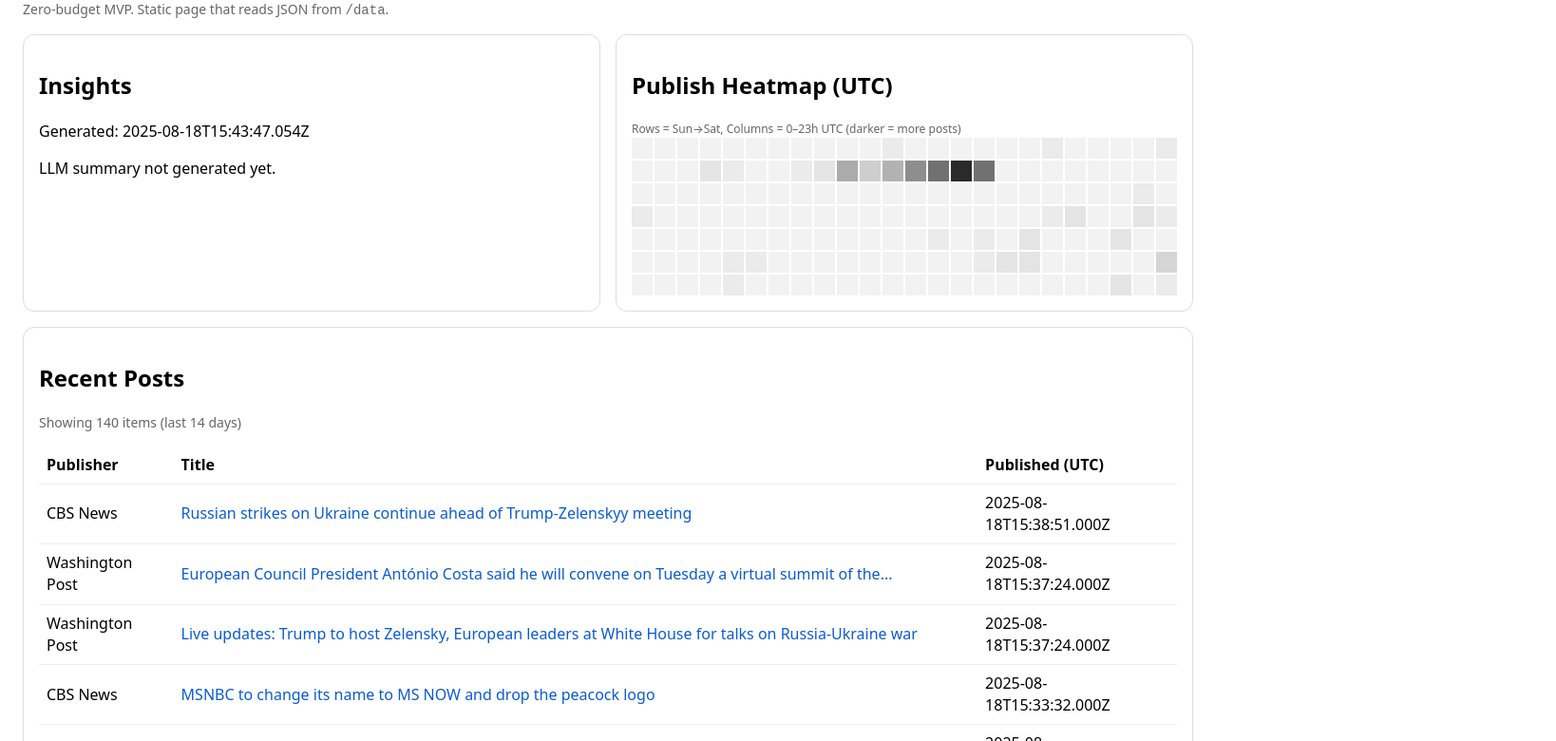
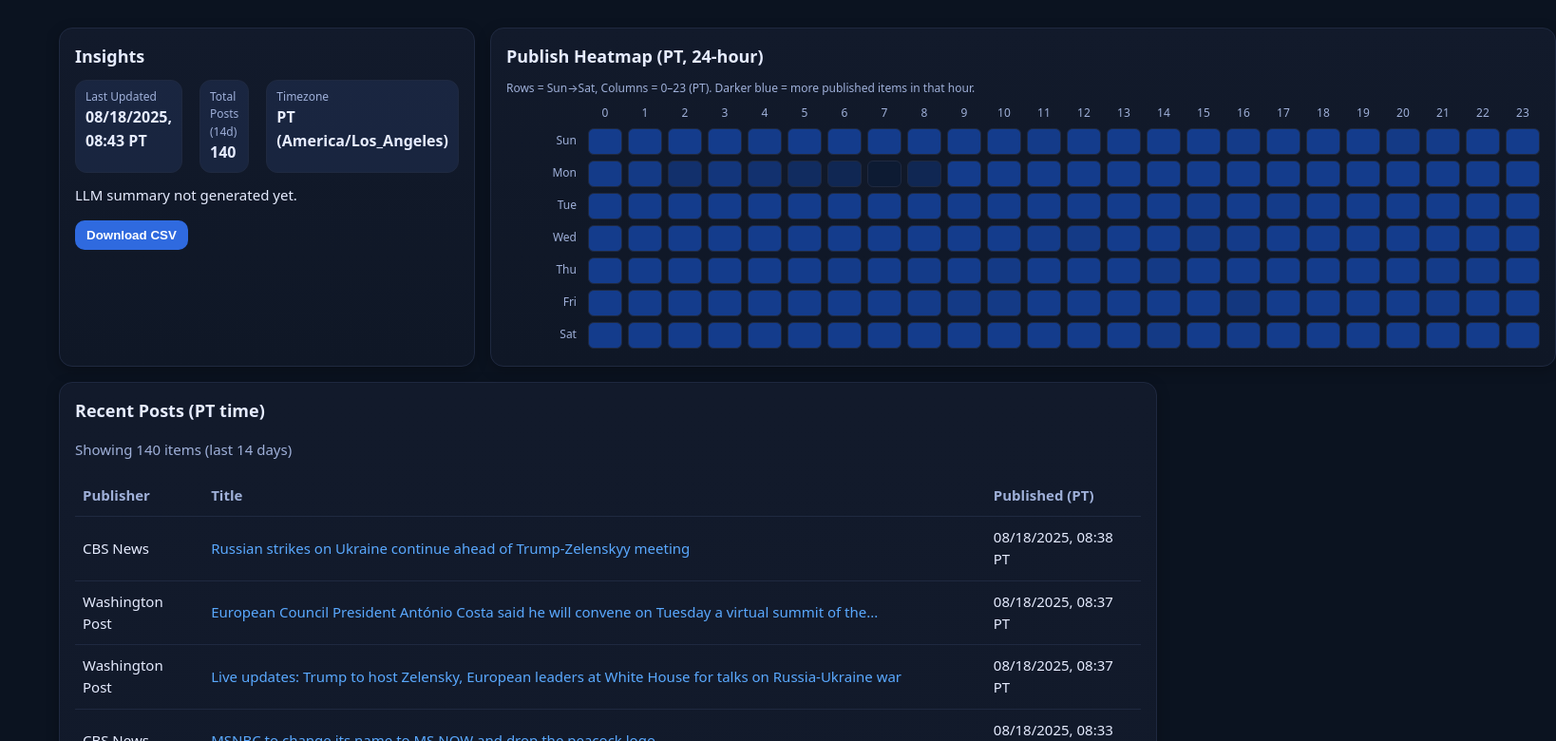
Before and after one commit to mattwilhalme/news-pulse, a website: page index.html in a window 1280 px wide. Shown: the part 84-864 px from the top of the page at 95% size, 1638 px wide, since content can reach past the window. Drawn offline with Linux system fonts and the light colour scheme.

Commit message:
Update Index with styled heatmap + PT time zone

```diff
--- a/index.html
+++ b/index.html
@@ -2,102 +2,209 @@
 <html lang="en">
 <head>
   <meta charset="utf-8" />
-  <title>News Pulse (Minimal)</title>
+  <title>News Pulse</title>
   <meta name="viewport" content="width=device-width, initial-scale=1" />
   <style>
-    body { font: 16px/1.45 system-ui, -apple-system, Segoe UI, Roboto, sans-serif; margin: 24px; }
-    h1 { margin: 0 0 8px; }
-    .grid { display: grid; gap: 16px; }
-    .card { padding: 16px; border: 1px solid #ddd; border-radius: 12px; }
-    table { width: 100%; border-collapse: collapse; }
-    th, td { padding: 8px; border-bottom: 1px solid #eee; text-align: left; }
-    .heatmap { display: grid; grid-template-columns: repeat(24, 1fr); gap: 2px; }
-    .cell { width: 100%; padding-top: 100%; position: relative; background: #f2f2f2; }
-    .cell > span { position: absolute; inset: 0; display: none; font-size: 10px; align-items: center; justify-content: center; }
-    .legend { font-size: 12px; color: #666; }
-    .muted { color: #666; font-size: 14px; }
-    a { color: #0b5bd3; text-decoration: none; }
+    :root{
+      --bg: #0b1320;
+      --panel: #121a2b;
+      --panel-2: #0f1726;
+      --text: #e6ecff;
+      --muted: #9fb0d9;
+      --accent: #5aa9ff;
+      --accent-2: #2f6adf;
+      --border: #1f2940;
+      --good: #22d3ee;
+    }
+    *{box-sizing:border-box}
+    body{ margin:0; font: 15px/1.55 ui-sans-serif, system-ui, -apple-system, Segoe UI, Roboto, Arial, sans-serif; background: var(--bg); color: var(--text);}
+    a{ color: var(--accent); text-decoration: none;}
+    header{ padding: 22px 22px 0; }
+    .wrap{ max-width: 1200px; margin: 0 auto; padding: 0 22px 40px; }
+    h1{ font-size: 28px; margin: 0 0 6px;}
+    .muted{ color: var(--muted); }
+    .grid{ display:grid; gap:16px; grid-template-columns: 1fr 1fr; }
+    .card{ background: linear-gradient(180deg, var(--panel), var(--panel-2)); border:1px solid var(--border); border-radius: 14px; padding: 16px 16px 18px; box-shadow: 0 4px 14px rgba(0,0,0,.25);}
+    .card h2{ margin:0 0 10px; font-size: 18px;}
+    .row{ display:flex; gap:8px; align-items:center; flex-wrap:wrap; }
+    button{ background: var(--accent-2); color: #fff; border: 0; border-radius: 10px; padding: 8px 12px; cursor: pointer; font-weight:600; }
+    button:hover{ filter: brightness(1.1); }
+    table{ width: 100%; border-collapse: collapse; }
+    th, td{ padding: 10px 8px; border-bottom: 1px solid var(--border); text-align: left; }
+    th{ color: var(--muted); font-weight:600; }
+    .kpi{ display:flex; gap:18px; }
+    .kpi .pill{ background: rgba(95,146,255,.1); border:1px solid var(--border); padding:8px 10px; border-radius: 12px; }
+    .pill .label{ color: var(--muted); font-size: 12px; }
+    .pill .value{ font-weight: 700; font-size: 16px; }
+    /* Heatmap */
+    .heat-wrap{ overflow-x: auto; }
+    .heat-head{ display:grid; grid-template-columns: 80px repeat(24, 36px); gap:6px; align-items:end; margin-bottom: 6px; }
+    .heat-head div{ text-align:center; color: var(--muted); font-size: 12px; }
+    .heat-grid{ display:grid; grid-template-columns: 80px repeat(24, 36px); gap:6px; }
+    .dow{ color: var(--muted); font-size: 12px; display:flex; align-items:center; justify-content:flex-end; padding-right:6px; }
+    .cell{ width:36px; height:28px; border-radius:6px; border:1px solid var(--border); background:#0c1633; position:relative; }
+    .cell::after{ content: attr(data-count); position:absolute; inset:0; display:flex; align-items:center; justify-content:center; font-size:10px; color:#dbeafe; opacity:0.0; }
+    .cell:hover::after{ opacity:0.9; }
+    .legend{ color: var(--muted); font-size: 12px; }
   </style>
 </head>
 <body>
+  <header class="wrap">
     <h1>News Pulse</h1>
-  <p class="muted">Zero-budget MVP. Static page that reads JSON from <code>/data</code>.</p>
+    <div class="muted">Static dashboard. Data updates via GitHub Actions.</div>
+  </header>
 
-  <div class="grid" style="grid-template-columns: 1fr 1fr;">
-    <div class="card">
+  <main class="wrap">
+    <div class="grid">
+      <section class="card">
         <h2>Insights</h2>
-      <p id="generated">Generated: —</p>
-      <p id="summary">No summary yet.</p>
+        <div class="kpi" id="kpis">
+          <div class="pill"><div class="label">Last Updated</div><div class="value" id="updated">—</div></div>
+          <div class="pill"><div class="label">Total Posts (14d)</div><div class="value" id="total">—</div></div>
+          <div class="pill"><div class="label">Timezone</div><div class="value">PT (America/Los_Angeles)</div></div>
+        </div>
+        <p id="summary" style="margin-top:12px;">No summary yet.</p>
         <ul id="bullets"></ul>
+        <div class="row" style="margin-top:8px;">
+          <button id="downloadCsv">Download CSV</button>
         </div>
-    <div class="card">
-      <h2>Publish Heatmap (UTC)</h2>
-      <div class="legend">Rows = Sun→Sat, Columns = 0–23h UTC (darker = more posts)</div>
-      <div id="heatmap" class="heatmap"></div>
+      </section>
+
+      <section class="card">
+        <h2>Publish Heatmap (PT, 24-hour)</h2>
+        <div class="legend" style="margin-bottom:8px;">Rows = Sun→Sat, Columns = 0–23 (PT). Darker blue = more published items in that hour.</div>
+        <div class="heat-wrap">
+          <div class="heat-head" id="heatHead"></div>
+          <div class="heat-grid" id="heatGrid"></div>
         </div>
+      </section>
     </div>
 
-  <div class="card" style="margin-top:16px;">
-    <h2>Recent Posts</h2>
+    <section class="card" style="margin-top:16px;">
+      <h2>Recent Posts (PT time)</h2>
       <p class="muted" id="count"></p>
       <table id="table">
-      <thead><tr><th>Publisher</th><th>Title</th><th>Published (UTC)</th></tr></thead>
+        <thead><tr><th>Publisher</th><th>Title</th><th>Published (PT)</th></tr></thead>
         <tbody></tbody>
       </table>
       <p class="muted">(Showing first 50 rows.)</p>
-  </div>
+    </section>
+  </main>
 
 <script>
+// ----- Utilities -----
+const PT_ZONE = 'America/Los_Angeles';
+
+function toPTDate(dIso){
+  try{
+    const d = new Date(dIso);
+    const fmt = new Intl.DateTimeFormat('en-US', {
+      timeZone: PT_ZONE,
+      year: 'numeric', month: '2-digit', day: '2-digit',
+      hour: '2-digit', minute:'2-digit', hour12: false
+    });
+    return fmt.format(d) + ' PT';
+  }catch(e){ return dIso || ''; }
+}
+
+function getPTParts(dIso){
+  const d = new Date(dIso);
+  const dowName = new Intl.DateTimeFormat('en-US', { timeZone: PT_ZONE, weekday:'short' }).format(d);
+  const map = {Sun:0, Mon:1, Tue:2, Wed:3, Thu:4, Fri:5, Sat:6};
+  const dow = map[dowName] ?? 0;
+  const hour = Number(new Intl.DateTimeFormat('en-US',{timeZone:PT_ZONE,hour:'2-digit',hour12:false}).format(d));
+  return { dow, hour };
+}
+
+function csvEscape(s){
+  if (s == null) return '';
+  s = String(s);
+  if (s.includes('"') || s.includes(',') || s.includes('\\n')){
+    return '"' + s.replace(/"/g,'""') + '"';
+  }
+  return s;
+}
+
+function downloadCSV(rows, filename='posts_pt.csv'){
+  const header = ['publisher','title','url','published_pt','section'];
+  const lines = [header.join(',')];
+  for (const r of rows){
+    lines.push([
+      csvEscape(r.publisher_name || r.publisher || ''),
+      csvEscape(r.title || ''),
+      csvEscape(r.url || ''),
+      csvEscape(toPTDate(r.created_at)),
+      csvEscape(r.section || '')
+    ].join(','));
+  }
+  const blob = new Blob([lines.join('\\n')], {type:'text/csv;charset=utf-8;'});
+  const a = document.createElement('a');
+  a.href = URL.createObjectURL(blob);
+  a.download = filename;
+  document.body.appendChild(a);
+  a.click();
+  a.remove();
+}
+
+// ----- Main -----
 (async function(){
-  const [posts, heatmap, insights] = await Promise.all([
+  const [posts, insights] = await Promise.all([
     fetch('./data/posts.json').then(r=>r.json()).catch(()=>[]),
-    fetch('./data/heatmap.json').then(r=>r.json()).catch(()=>[]),
     fetch('./data/insights.json').then(r=>r.json()).catch(()=>({bullets:[]}))
   ]);
 
-  // Insights
-  document.getElementById('generated').textContent = 'Generated: ' + (insights.generated_at || '—');
+  document.getElementById('updated').textContent = insights.generated_at ? toPTDate(insights.generated_at) : '—';
+  document.getElementById('total').textContent = insights?.metrics?.total_posts ?? posts.length;
+
   document.getElementById('summary').textContent = insights.summary || 'No summary yet.';
   const ul = document.getElementById('bullets');
-  (insights.bullets || []).forEach(b => {
-    const li = document.createElement('li');
-    li.textContent = b; ul.appendChild(li);
-  });
+  (insights.bullets || []).forEach(b => { const li = document.createElement('li'); li.textContent = b; ul.appendChild(li); });
 
-  // Heatmap (7 rows x 24 cols)
-  const max = heatmap.reduce((m, x) => Math.max(m, x.count || 0), 0) || 1;
-  const hm = document.getElementById('heatmap');
-  hm.style.gridTemplateRows = 'repeat(7, 1fr)';
-  const get = (dow, hour) => heatmap.find(h => h.dow===dow && h.hour===hour)?.count || 0;
-  for (let dow=0; dow<7; dow++){
-    for (let hour=0; hour<24; hour++){
-      const v = get(dow, hour);
-      const cell = document.createElement('div');
-      cell.className = 'cell';
-      const intensity = v/max; // 0..1
-      const shade = Math.round(242 - intensity*200);
-      cell.style.background = `rgb(${shade},${shade},${shade})`;
-      cell.title = `D${dow} ${hour}:00 — ${v} posts`;
-      hm.appendChild(cell);
+  const grid = Array.from({length:7}, ()=> Array.from({length:24}, ()=>0));
+  for (const p of posts){
+    const {dow, hour} = getPTParts(p.created_at);
+    grid[dow][hour] += 1;
+  }
+
+  const hh = document.getElementById('heatHead');
+  hh.innerHTML = '<div></div>' + Array.from({length:24}, (_,h)=>`<div>${h}</div>`).join('');
+
+  const days = ['Sun','Mon','Tue','Wed','Thu','Fri','Sat'];
+  const hg = document.getElementById('heatGrid');
+  let max = 1;
+  for (let d=0; d<7; d++) for (let h=0; h<24; h++) max = Math.max(max, grid[d][h]);
+  function cellColor(v){
+    const t = v/max;
+    const r = Math.round(13 + (20 - 13)* (1-t));
+    const g = Math.round(27 + (60 - 27)* (1-t));
+    const b = Math.round(51 + (140 - 51)* (1-t));
+    return `rgb(${r},${g},${b})`;
+  }
+  let html = '';
+  for (let d=0; d<7; d++){
+    html += `<div class="dow">${days[d]}</div>`;
+    for (let h=0; h<24; h++){
+      const v = grid[d][h];
+      html += `<div class="cell" style="background:${cellColor(v)}" title="${days[d]} ${h}:00 PT — ${v} posts" data-count="${v}"></div>`;
     }
   }
+  hg.innerHTML = html;
 
-  // Table
   const tbody = document.querySelector('#table tbody');
   document.getElementById('count').textContent = `Showing ${posts.length} items (last 14 days)`;
-  posts
-    .sort((a,b)=> new Date(b.created_at) - new Date(a.created_at))
+  posts.sort((a,b)=> new Date(b.created_at) - new Date(a.created_at))
        .slice(0, 50)
        .forEach(p => {
          const tr = document.createElement('tr');
          tr.innerHTML = `
            <td>${p.publisher_name || ''}</td>
            <td><a href="${p.url}" target="_blank" rel="noopener">${p.title || ''}</a></td>
-        <td>${p.created_at || ''}</td>
+           <td>${toPTDate(p.created_at)}</td>
          `;
          tbody.appendChild(tr);
        });
 
+  document.getElementById('downloadCsv').addEventListener('click', ()=> downloadCSV(posts));
 })();
 </script>
 </body>
```
Lines whose indentation alone changed are shown as unchanged.
